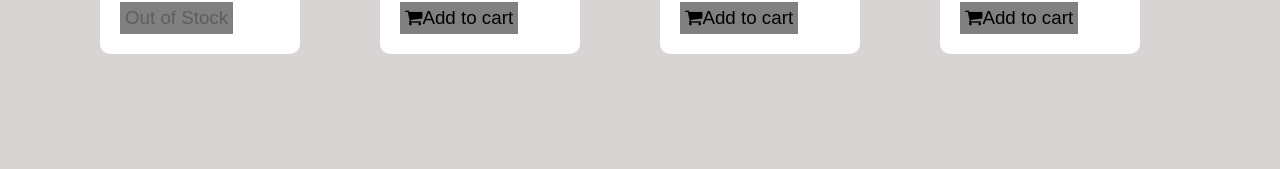
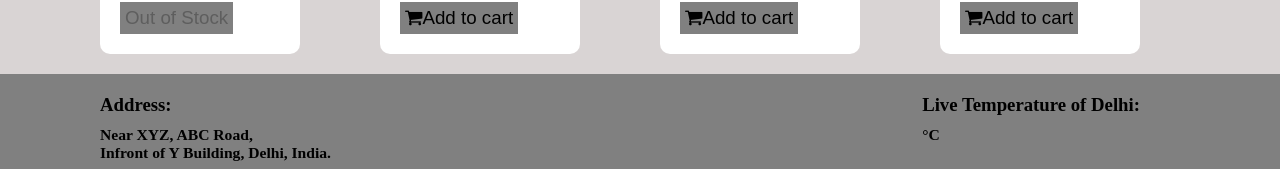
Before and after one commit to Raghav888/E-Commerce-Website, a Next.js app: page / in a window 1280 px wide. Shown: the part 2198-2367 px from the top of the page. Before the commit the page ends 2272 px from the top, so only its background shows below. Built offline with nearby package versions, Linux system fonts and the light colour scheme; no server answers.

Commit message:
add footer public api

```diff
--- /dev/null
+++ b/src/components/Footer.jsx
@@ -0,0 +1,39 @@
+import { useEffect, useState } from "react";
+import styles from "../styles/Footer.module.css";
+
+export const Footer = () => {
+  const [temperature, setTemperature] = useState();
+
+  useEffect(() => {
+    (async () => {
+      let response = await fetch(
+        "https://weather.visualcrossing.com/VisualCrossingWebServices/rest/services/timeline/delhi/today?unitGroup=metric&include=days&key=D32KVVAXE6QRG5K5BX25MBHX2&contentType=json"
+      );
+      response = await response.json();
+      let temp = response?.days[0]?.temp;
+      setTemperature(temp);
+    })();
+  }, []);
+
+  return (
+    <div className={styles.footer}>
+      <div className={styles.addressTab}>
+        <div className={styles.head}>
+          <h1>Address:</h1>
+        </div>
+        <div className={styles.address}>
+          <h2>Near XYZ, ABC Road,</h2>
+          <h2>Infront of Y Building, Delhi, India.</h2>
+        </div>
+      </div>
+      <div className={styles.temperature}>
+        <div className={styles.head}>
+          <h1>Live Temperature of Delhi:</h1>
+        </div>
+        <div className={styles.address}>
+          <h2>{temperature}&deg;C</h2>
+        </div>
+      </div>
+    </div>
+  );
+};
--- a/src/pages/index.js
+++ b/src/pages/index.js
@@ -1,3 +1,4 @@
+import { Footer } from "@/components/Footer";
 import { NavBar } from "@/components/NavBar";
 import { ProductCard } from "@/components/ProductCard";
 import { Inter } from "next/font/google";
@@ -9,6 +10,7 @@ export default function Home() {
     <div>
       <NavBar />
       <ProductCard />
+      <Footer />
     </div>
   );
 }
--- /dev/null
+++ b/src/styles/Footer.module.css
@@ -0,0 +1,22 @@
+.footer {
+  margin-top: 1rem;
+  padding: 2rem 14rem 1rem 10rem;
+  background-color: gray;
+  position: relative;
+  bottom: 0;
+  left: 0;
+  display: flex;
+  justify-content: space-between;
+}
+
+.head {
+  font-size: 3rem;
+}
+
+.address {
+  padding-top: 1rem;
+  font-size: 2.5rem;
+}
+
+.addressTab {
+}
```
